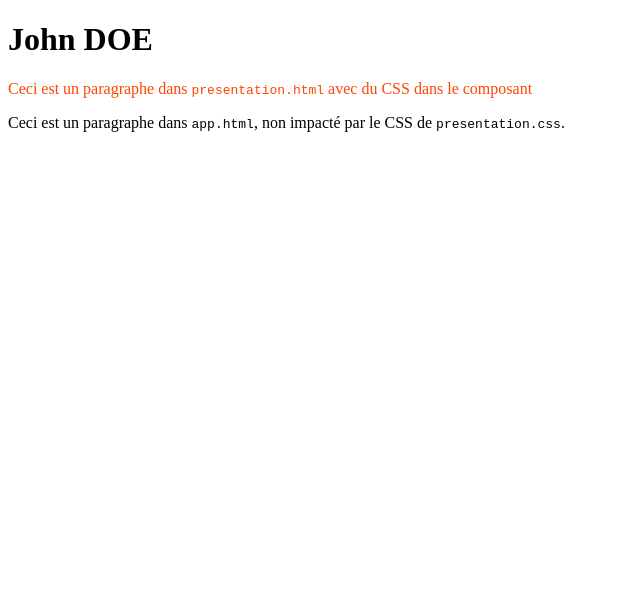
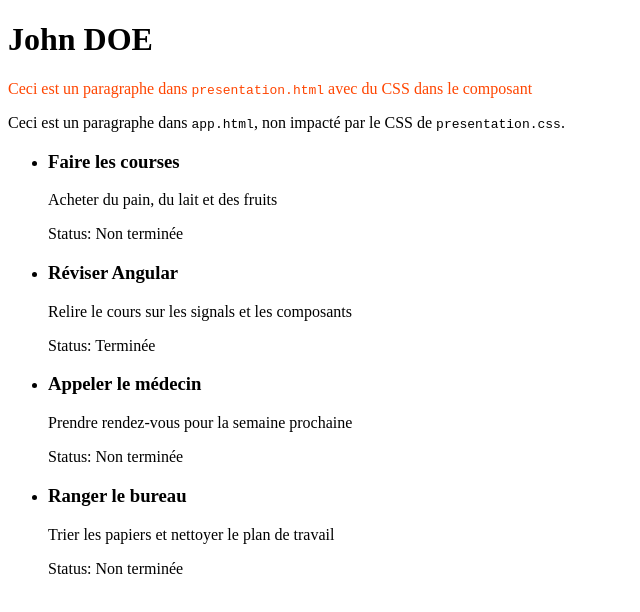
Before and after one commit to Quentigus/2026-ensim-tp-angular-todo, an Angular app: page / in a window 1280 px wide. Shown: the top 612 px of the page, without its empty margins (0-640 px from the left). Built offline with nearby package versions, Linux system fonts and the light colour scheme.

Commit message:
TP 7.2 -Liste de tâches

```diff
--- a/src/app/app.html
+++ b/src/app/app.html
@@ -4,4 +4,6 @@
   <code>presentation.css</code>.
 </p>
 
+<app-to-do-list />
+
 <router-outlet />
--- a/src/app/app.ts
+++ b/src/app/app.ts
@@ -1,9 +1,10 @@
 import { Component, signal } from '@angular/core';
 import { RouterOutlet } from '@angular/router';
 import { Presentation } from './presentation/presentation';
+import { ToDoList } from './to-do-list/to-do-list';
 
 @Component({
-  imports: [RouterOutlet, Presentation],
+  imports: [RouterOutlet, Presentation, ToDoList],
   selector: 'app-root',
   styleUrl: './app.scss',
   templateUrl: './app.html',
--- /dev/null
+++ b/src/app/task.ts
@@ -0,0 +1,6 @@
+export interface Task {
+  id: number;
+  libelle: string;
+  description: string;
+  done: boolean;
+}
--- /dev/null
+++ b/src/app/to-do-list/to-do-list.html
@@ -0,0 +1,11 @@
+<ul>
+  @for (t of taches(); track t.id) {
+    <li>
+      <h3>{{ t.libelle }}</h3>
+      <p>{{ t.description }}</p>
+      <p>Status: {{ t.done ? 'Terminée' : 'Non terminée' }}</p>
+    </li>
+  } @empty {
+    <li>Aucune tâche disponible</li>
+  }
+</ul>
--- /dev/null
+++ b/src/app/to-do-list/to-do-list.ts
@@ -0,0 +1,17 @@
+import { Component, signal } from '@angular/core';
+import { Task } from '../task';
+
+@Component({
+  imports: [],
+  selector: 'app-to-do-list',
+  styleUrl: './to-do-list.scss',
+  templateUrl: './to-do-list.html',
+})
+export class ToDoList {
+  private readonly taches = signal<Task[]>([
+    { id: 1, libelle: 'Faire les courses', description: 'Acheter du pain, du lait et des fruits', done: false },
+    { id: 2, libelle: 'Réviser Angular', description: 'Relire le cours sur les signals et les composants', done: true },
+    { id: 3, libelle: 'Appeler le médecin', description: 'Prendre rendez-vous pour la semaine prochaine', done: false },
+    { id: 4, libelle: 'Ranger le bureau', description: 'Trier les papiers et nettoyer le plan de travail', done: false },
+  ]);
+}
```
Also changed, not shown: src/app/to-do-list/to-do-list.scss (added), 1 other file (tests, documents, lock files or other folders).
